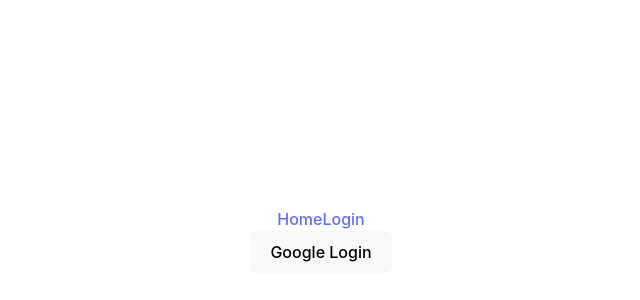
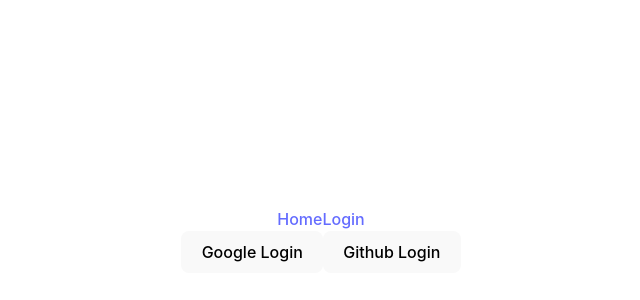
Before and after one commit to Naimul02/simple-firebase, a React (Vite) app: page /login in a window 1280 px wide. Shown: the part 160-460 px from the top of the page, without its empty margins (319-959 px from the left). Built offline with nearby package versions, Linux system fonts and the light colour scheme.

Commit message:
commit no 4

```diff
--- a/src/components/Login/Login.jsx
+++ b/src/components/Login/Login.jsx
@@ -1,6 +1,7 @@
 import React, { useState } from "react";
 import {
   getAuth,
+  GithubAuthProvider,
   GoogleAuthProvider,
   signInWithPopup,
   signOut,
@@ -10,10 +11,11 @@
   const [user, setUser] = useState(null);
   const auth = getAuth(app);
 
-  const provider = new GoogleAuthProvider();
+  const googleProvider = new GoogleAuthProvider();
+  const githubProvider = new GithubAuthProvider();
 
   const handleGoogleSignIn = () => {
-    signInWithPopup(auth, provider)
+    signInWithPopup(auth, googleProvider)
       .then((result) => {
         const loggedInUser = result.user;
         console.log(loggedInUser);
@@ -21,6 +23,17 @@
       })
       .catch((error) => {
         console.log("error", error.message);
+      });
+  };
+  const handleGithubSignIn = () => {
+    signInWithPopup(auth, githubProvider)
+      .then((result) => {
+        const loggedUser = result.user;
+        console.log(loggedUser);
+        setUser(loggedUser);
+      })
+      .catch((error) => {
+        console.log(error.message);
       });
   };
   const handleSignOut = () => {
@@ -38,11 +51,14 @@
     <div>
       {/* user ? logout : sign in */}
 
-      {
-        user ?
+      {user ? (
         <button onClick={handleSignOut}>Sign out</button>
-        :
-      <button onClick={handleGoogleSignIn}>Google Login</button>}
+      ) : (
+        <>
+          <button onClick={handleGoogleSignIn}>Google Login</button>
+          <button onClick={handleGithubSignIn}>Github Login</button>
+        </>
+      )}
       {user && (
         <div>
           <h3>User : {user?.displayName}</h3>
```
Also changed, not shown: src/__steps.js (+18 -0 lines).
